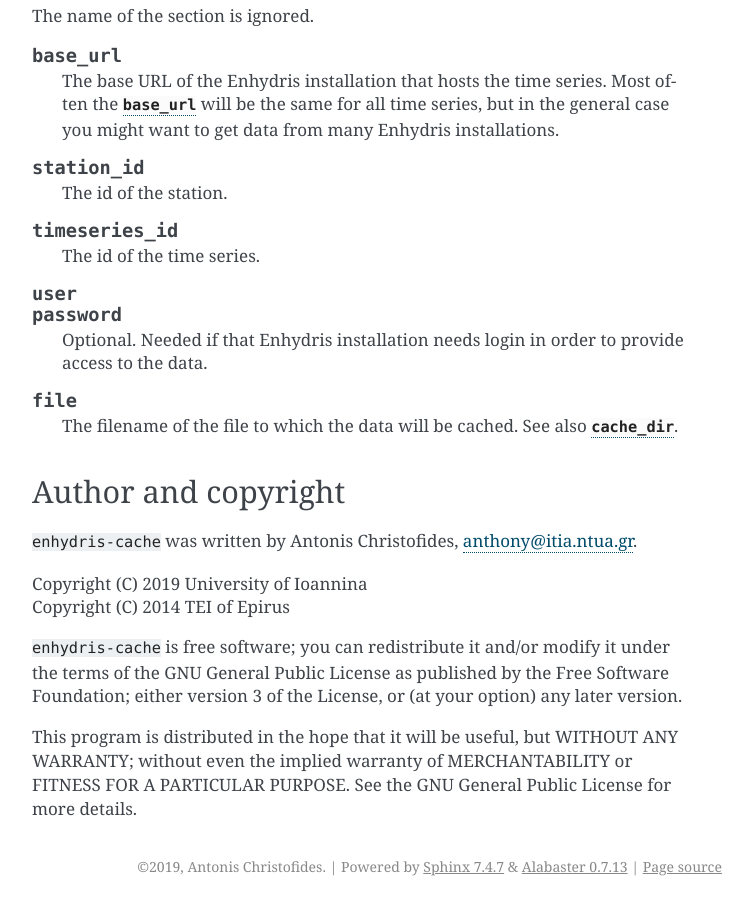
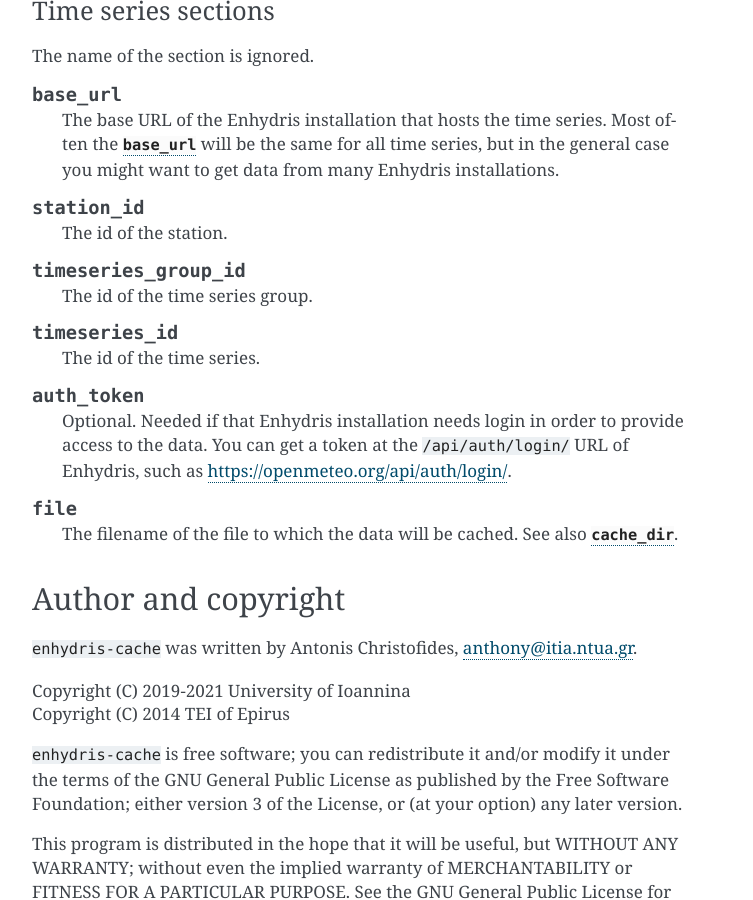
Before and after one commit to openmeteo/enhydris-cache, a Sphinx documentation site: the page built from docs/usage.rst, in a window 1280 px wide and 900 px high, scrolled down 2219 px. Shown: the whole window, without its empty margins (388-1141 px from the left). Built offline with Sphinx 7.4.7, drawn with Linux system fonts in a browser that asks for light colours; some of the changed text lies outside the part shown.

Commit message:
Update dependencies
This commit updates to newer versions of enhydris-api-client (and
therefore Enhydris), thus requiring a change in configuration files
(adding of timeseries_group_id parameter).

```diff
--- a/docs/api.rst
+++ b/docs/api.rst
@@ -12,7 +12,7 @@
    is downloaded from Enhydris using the Enhydris web service API.
    *timeseries_groups* is a list; each item is a dictionary
    representing an Enhydris time series; its keys are *base_url*,
-   *user*, *password*, *id*, and *file*; the latter is the filename of
+   *auth_token*, *id*, and *file*; the latter is the filename of
    the file to which the time series will be cached (absolute or
    relative to the current working directory).
 
--- a/docs/usage.rst
+++ b/docs/usage.rst
@@ -49,20 +49,22 @@
     [ntua]
     base_url = https://openmeteo.org/
     station_id = 1334
+    timeseries_group_id = 4321
     timeseries_id = 6539
     file = ntua.hts
 
     [nedontas]
     base_url = https://openmeteo.org/
     station_id = 1482
+    timeseries_group_id = 1234
     timeseries_id = 9356
     file = /somewhere/else/nedontas.hts
 
     [arta]
     base_url = https://upatras.gr/enhydris/
-    user = george
-    password = topsecret
+    auth_token = 123456789abcdef0123456789abcdef012345678
     station_id = 27
+    timeseries_group_id = 2727
     timeseries_id = 8765
     file = arta.hts
 
@@ -120,15 +122,20 @@
 
    The id of the station.
 
+.. confval:: timeseries_group_id
+
+   The id of the time series group.
+
 .. confval:: timeseries_id
 
    The id of the time series.
 
-.. confval:: user
-             password
+.. confval:: auth_token
 
    Optional.  Needed if that Enhydris installation needs login in
-   order to provide access to the data.
+   order to provide access to the data. You can get a token at the
+   ``/api/auth/login/`` URL of Enhydris, such as
+   https://openmeteo.org/api/auth/login/.
 
 .. confval:: file
 
@@ -142,7 +149,7 @@
 ``enhydris-cache`` was written by Antonis Christofides,
 anthony@itia.ntua.gr.
 
-| Copyright (C) 2019 University of Ioannina
+| Copyright (C) 2019-2021 University of Ioannina
 | Copyright (C) 2014 TEI of Epirus
 
 ``enhydris-cache`` is free software; you can redistribute it and/or
```
Also changed, not shown: HISTORY.rst (+9 -0 lines), setup.py (+5 -4 lines), .travis.yml, 4 other files.
